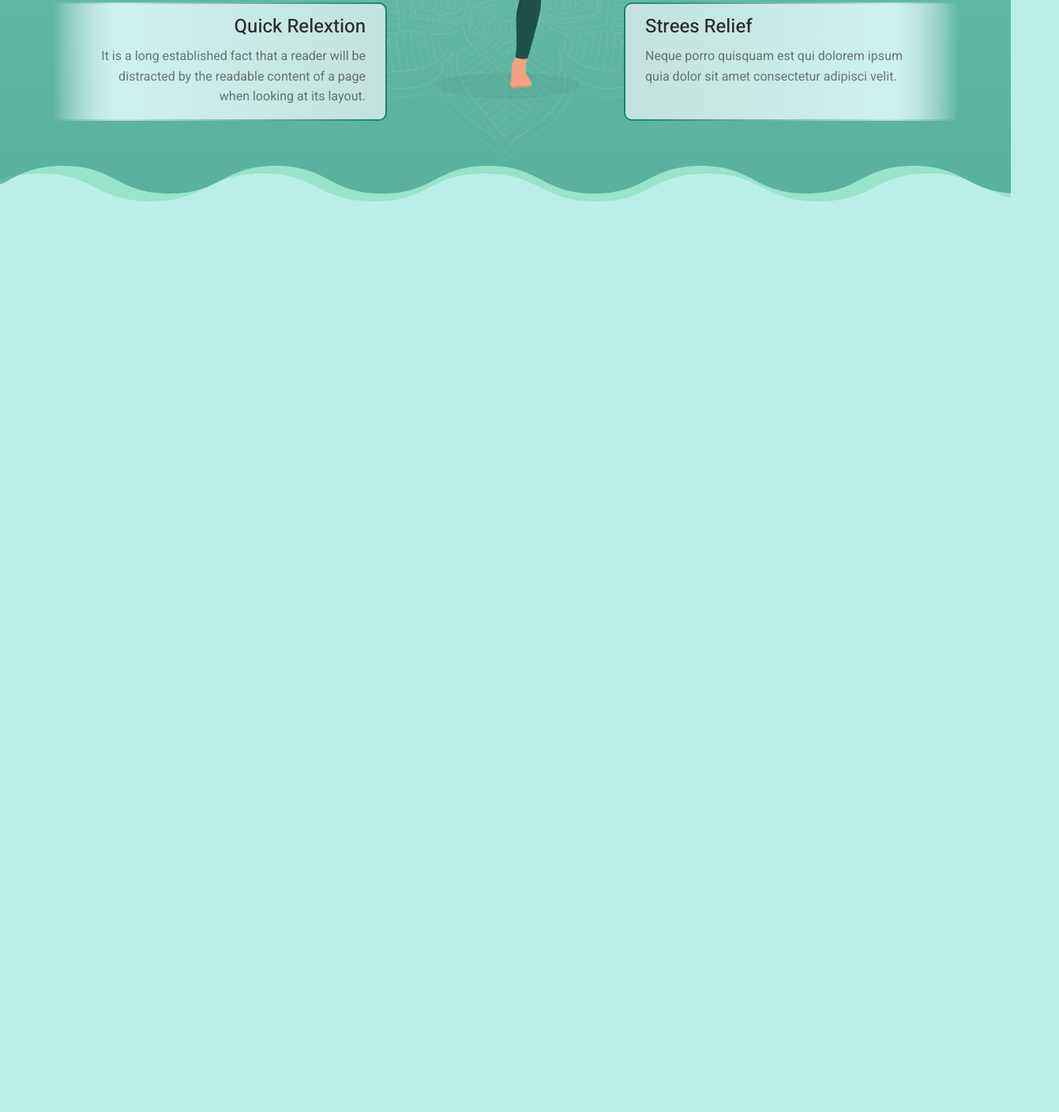
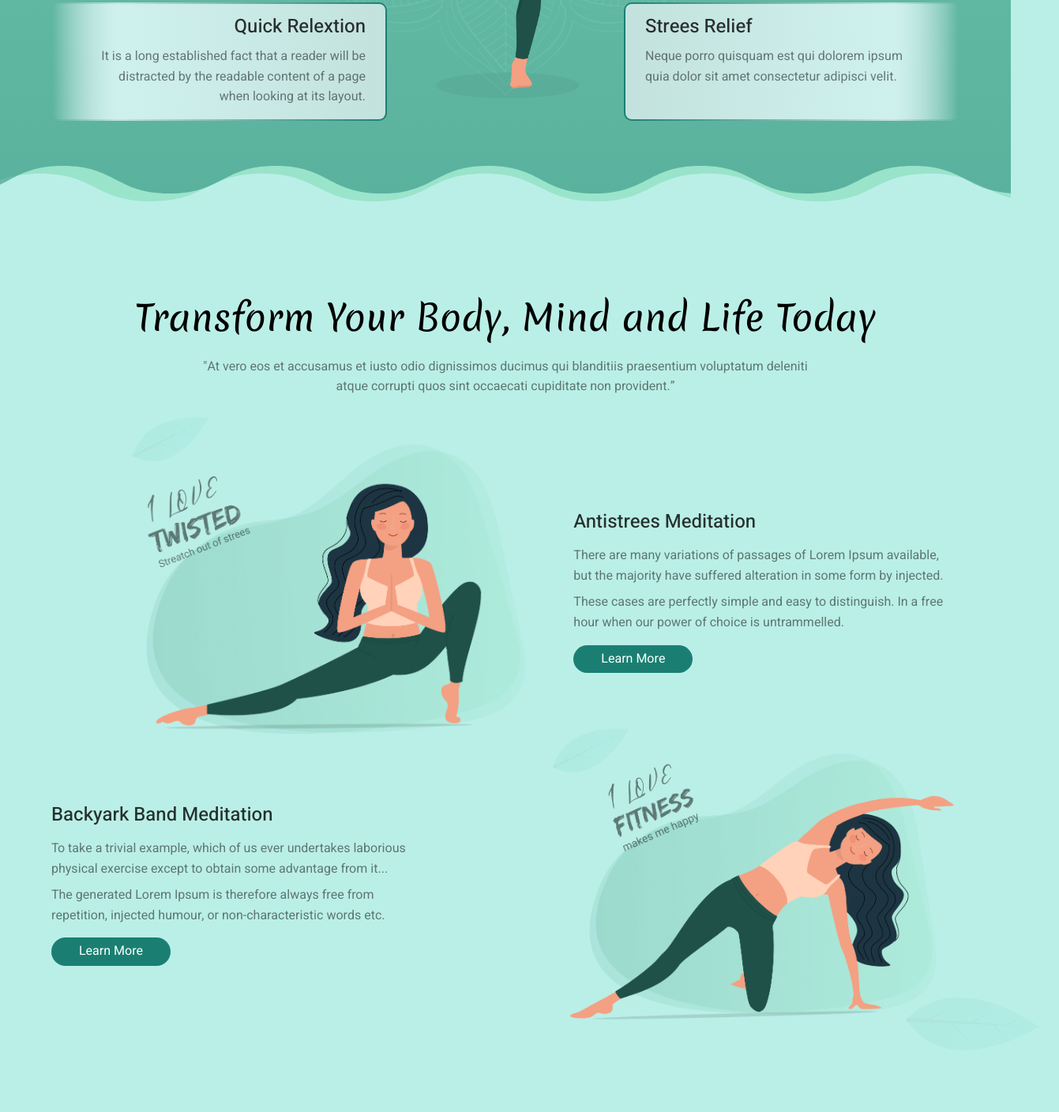
Before and after one commit to AndreyMalyar/meditation-landing, a website built with Vite: page index.html in a window 1280 px wide. Shown: the part 3856-5264 px from the top of the page at 79% size, 1341 px wide, since content can reach past the window. Before the commit the page ends 4111 px from the top, so only its background shows below. Built offline with nearby package versions, Linux system fonts and the light colour scheme; files whose address does not match are found by name.

Commit message:
feat: transform section - HTML structure, CSS layout.

```diff
--- a/index.html
+++ b/index.html
@@ -180,9 +180,37 @@
       </div>
     </section>
 
-
-
-
+    <section class="section transform">
+      <div class="container transform__container">
+        <img src="./src/assets/images/transform_leaf.svg" class="transform__leaf transform__leaf-container" alt="" />
+        <h2 class="section__title">Transform Your Body, Mind and Life Today</h2>
+        <p class="section__desc">"At vero eos et accusamus et iusto odio dignissimos ducimus qui blanditiis praesentium voluptatum deleniti atque corrupti quos  sint occaecati cupiditate non provident.”</p>
+        <div class="transform__item">
+          <div class="transform__img-box">
+            <img src="./src/assets/images/transform_leaf.svg" class="transform__leaf transform__leaf-item" alt="" />
+            <img src="./src/assets/images/twisted.png" class="transform__img" alt="Twisted pose" />
+          </div>
+          <div class="transform__content">
+            <h3 class="transform__title">Antistrees Meditation</h3>
+            <p class="transform__text">There are many variations of passages of Lorem Ipsum available, but the majority have suffered alteration in some form by injected.</p>
+            <p class="transform__text">These cases are perfectly simple and easy to distinguish. In a free hour when our power of choice is untrammelled.</p>
+            <button class="transform__btn btn">Learn More</button>
+          </div>
+        </div>
+        <div class="transform__item">
+          <div class="transform__img-box">
+            <img src="./src/assets/images/transform_leaf.svg" class="transform__leaf transform__leaf-item" alt="" />
+            <img src="./src/assets/images/fitness.png" class="transform__img" alt="Fitness" />
+          </div>
+          <div class="transform__content">
+            <h3 class="transform__title">Backyark Band Meditation</h3>
+            <p class="transform__text">To take a trivial example, which of us ever undertakes laborious physical exercise except to obtain some advantage from it...</p>
+            <p class="transform__text">The generated Lorem Ipsum is therefore always free from repetition, injected humour, or non-characteristic words etc.</p>
+            <button class="transform__btn btn">Learn More</button>
+          </div>
+        </div>
+      </div>
+    </section>
 
 
     <script type="module" src="/src/main.ts"></script>
--- /dev/null
+++ b/src/styles/components/_best.scss
@@ -0,0 +1,79 @@
+@use '../base/variables' as *;
+@use '../base/mixins' as *;
+
+.best {
+  position: relative;
+  padding: 80px 0 40px;
+  margin-bottom: 100px;
+
+  &__bg {
+    width: 100%;
+    height: 931px;
+    position: absolute;
+    top: 0;
+    left: 0;
+    display: block;
+    z-index: 1;
+  }
+
+  &__mandala {
+    width: auto;
+    height: 600px;
+    position: absolute;
+    top: 60%;
+    left: 50%;
+    transform: translate(-50%, -50%);
+    z-index: 1;
+  }
+
+  &__container {
+    position: relative;
+    z-index: 2;
+  }
+
+  &__wrap {
+    display: grid;
+    grid-template-columns: 1fr auto 1fr;
+    gap: 50px;
+    align-items: center;
+  }
+
+  &__list {
+    display: grid;
+    gap: 40px;
+    grid-auto-rows: minmax(150px, auto);
+    &_left {
+      text-align: right;
+    }
+  }
+
+  &__item {
+    padding: 15px 25px 15px 60px;
+    border-radius: 10px;
+    border: 2px solid transparent;
+    background:
+      linear-gradient(270deg, #c3e2de, #cff1ed 80%, transparent) padding-box,
+      linear-gradient(270deg, $color-primary-dark, #c3e2de 80%, transparent)
+        border-box;
+
+    &_right {
+      padding: 15px 60px 15px 25px;
+      background:
+        linear-gradient(90deg, #c3e2de, #cff1ed 80%, transparent) padding-box,
+        linear-gradient(90deg, $color-primary-dark, #c3e2de 80%, transparent)
+          border-box;
+    }
+    &-title {
+      font-weight: 500;
+      font-size: 24px;
+      color: rgba(0, 0, 0, 0.8);
+      margin-bottom: 10px;
+    }
+  }
+
+  &__img {
+    width: 100%;
+    max-width: 200px;
+    height: auto;
+  }
+}
--- a/src/styles/style.scss
+++ b/src/styles/style.scss
@@ -11,6 +11,7 @@
 @use 'components/cards';
 @use 'components/practice';
 @use 'components/breath';
+@use 'components/best';
 
 :root {
   --container-width: 1180px;
@@ -45,81 +46,68 @@
 .svgBg {
   fill: #fff;
   width: 100%;
-  height: 100%;
+  height: auto;
   filter: drop-shadow(4px 4px 8px rgba(34, 60, 80, 0.5));
 }
 
-.best {
-  position: relative;
-
-  &__bg {
-    width: 100%;
-    height: 931px;
-    position: absolute;
-    top: 0;
-    left: 0;
-    display: block;
-    z-index: 1;
+.transform {
+  &__container {
+    position: relative;
   }
 
-  &__mandala {
-    width: auto;
-    height: 600px;
+  &__leaf {
     position: absolute;
-    top: 70%;
-    left: 50%;
-    transform: translate(-50%, -50%);
-    z-index: 1;
-  }
-
-  &__container {
-    position: relative;
-    z-index: 2;
-  }
-
-  &__wrap {
-    display: grid;
-    grid-template-columns: 1fr auto 1fr;
-    gap: 50px;
-    align-items: center;
-  }
-
-  &__list {
-    display: grid;
-    gap: 40px;
-    grid-auto-rows: minmax(150px, auto);
-    &_left {
-      text-align: right;
+    &-container {
+      bottom: 0;
+      right: 0;
+      transform: translate(50%, 50%) rotate(30deg);
+    }
+    &-item {
+      width: 100px;
+      height: auto;
+      top: 0;
+      left: 0;
+      transform: translate(100%, -50%);
     }
   }
 
   &__item {
-    padding: 15px 25px 15px 60px;
-    border-radius: 10px;
-    border: 2px solid transparent;
-    background:
-      linear-gradient(270deg, #c3e2de, #cff1ed 80%, transparent) padding-box,
-      linear-gradient(270deg, $color-primary-dark, #c3e2de 80%, transparent)
-        border-box;
+    display: flex;
+    align-items: center;
+    gap: 60px;
 
-    &_right {
-      padding: 15px 60px 15px 25px;
-      background:
-        linear-gradient(90deg, #c3e2de, #cff1ed 80%, transparent) padding-box,
-        linear-gradient(90deg, $color-primary-dark, #c3e2de 80%, transparent)
-          border-box;
-    }
-    &-title {
-      font-weight: 500;
-      font-size: 24px;
-      color: rgba(0, 0, 0, 0.8);
-      margin-bottom: 10px;
+    &:nth-child(odd) {
+      flex-direction: row-reverse;
     }
   }
 
+  &__img-box {
+    position: relative;
+    width: 100%;
+    height: 100%;
+    display: flex;
+    justify-content: flex-end;
+  }
   &__img {
-    width: 100%;
-    max-width: 200px;
+    width: 500px;
     height: auto;
   }
+
+  &__title {
+    font-size: 24px;
+    font-weight: 500;
+    color: rgba(0, 0, 0, 0.8);
+    margin-bottom: 15px;
+  }
+
+  &__text {
+    &:not(:first-child) {
+      margin-top: 8px;
+    }
+  }
+
+  &__btn {
+    padding: 5px 35px;
+    margin-top: 15px;
+  }
 }
```
Also changed, not shown: src/assets/images/fitness.png (added), src/assets/images/transform_leaf.svg (added), src/assets/images/transform_mandala.svg (added), src/assets/images/twisted.png (added).
